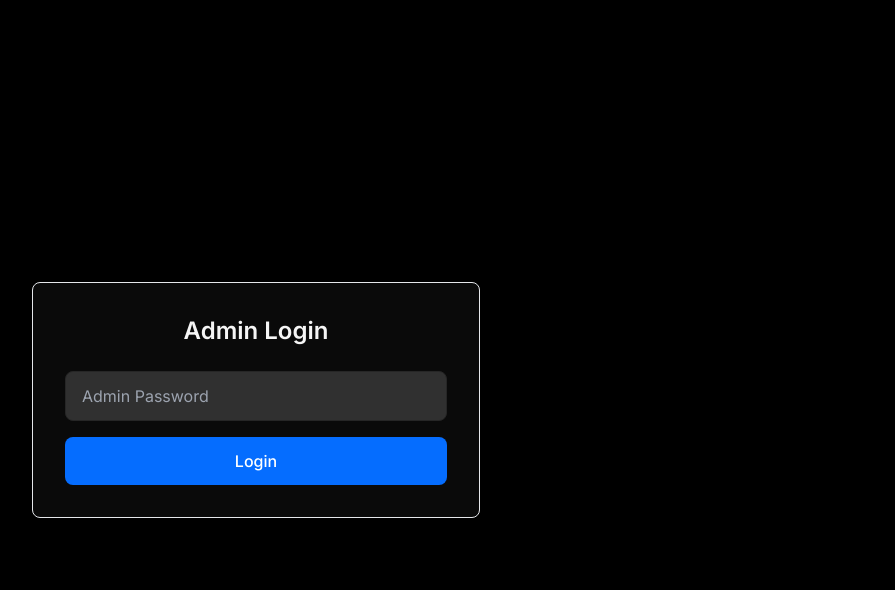
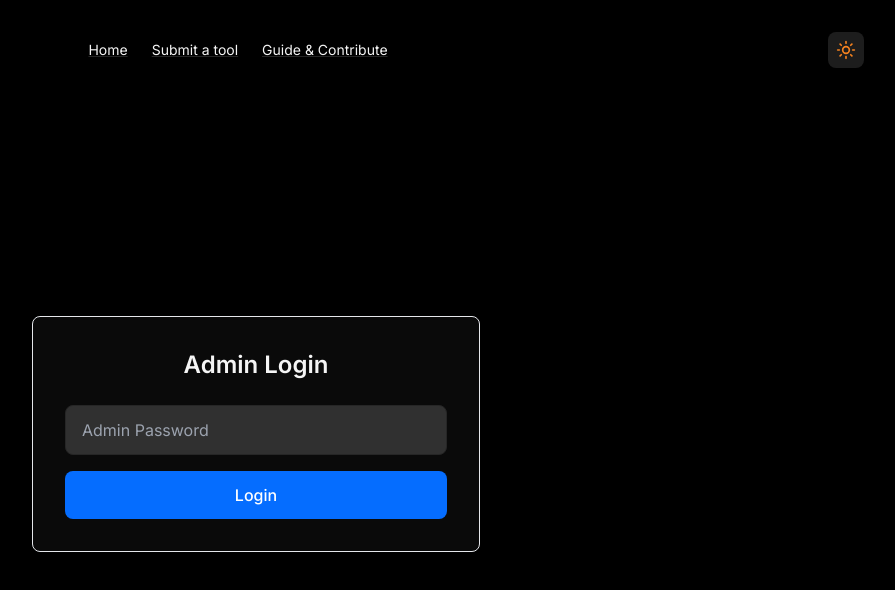
Before and after one commit to thicloudflare/ai-design-workflow, a Next.js app: page /admin/submissions in a window 1280 px wide. Shown: the top 590 px of the page, without its empty margins (384-1279 px from the left). Built offline with nearby package versions, Linux system fonts and the light colour scheme.

Commit message:
feat: Add light/dark mode toggle to admin submissions page

```diff
--- a/app/admin/submissions/page.tsx
+++ b/app/admin/submissions/page.tsx
@@ -3,6 +3,7 @@
 import { useState, useEffect } from "react";
 import { Check, X, ExternalLink, Sparkles, Eye, EyeOff, Trash2, Plus, Edit, Save } from "lucide-react";
 import Navigation from "@/components/Navigation";
+import ThemeToggle from "@/components/ThemeToggle";
 import { phases as staticPhases } from "@/data/phases";
 
 interface Submission {
@@ -357,7 +358,15 @@ export default function AdminSubmissions() {
 
   if (!isAuthenticated) {
     return (
-      <div className="min-h-screen bg-kumo-base text-text-default flex items-center justify-center p-8">
+      <div className="min-h-screen bg-kumo-base text-text-default flex flex-col p-8">
+        <div className="flex items-center justify-between mb-8">
+          <div className="flex-1" />
+          <Navigation />
+          <div className="flex-1 flex justify-end">
+            <ThemeToggle />
+          </div>
+        </div>
+        <div className="flex-1 flex items-center justify-center">
           <div className="bg-kumo-elevated border border-kumo-brand/30 rounded-lg p-8 max-w-md w-full">
             <h1 className="text-2xl font-semibold mb-6 text-center">Admin Login</h1>
             <form onSubmit={handleLogin} className="space-y-4">
@@ -378,13 +387,20 @@ export default function AdminSubmissions() {
             </form>
           </div>
         </div>
+      </div>
     );
   }
 
   return (
     <div className="min-h-screen bg-kumo-base text-text-default">
       <main className="flex flex-col gap-8 p-8">
+        <div className="flex items-center justify-between">
+          <div className="flex-1" />
           <Navigation />
+          <div className="flex-1 flex justify-end">
+            <ThemeToggle />
+          </div>
+        </div>
 
         <div className="max-w-6xl mx-auto w-full space-y-8">
           <div className="flex items-center justify-between">
```
Lines whose indentation alone changed are shown as unchanged.
